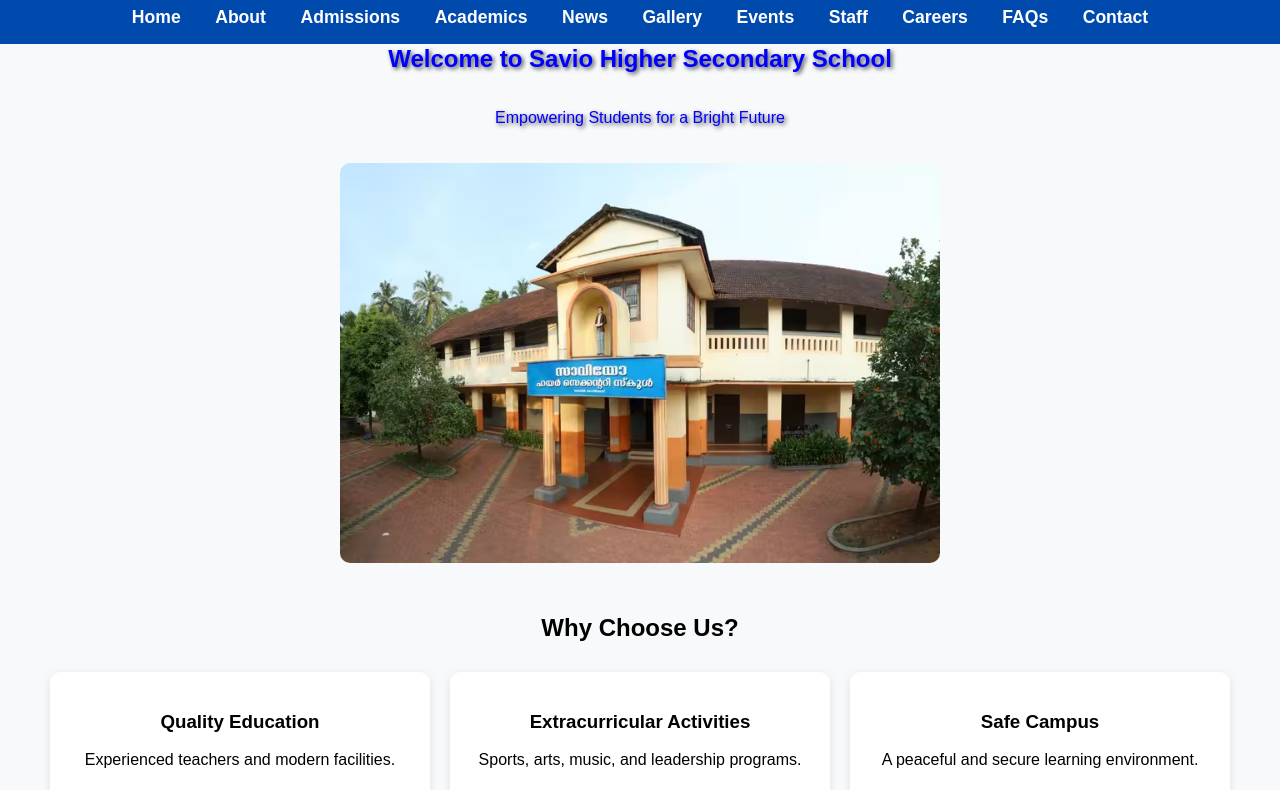
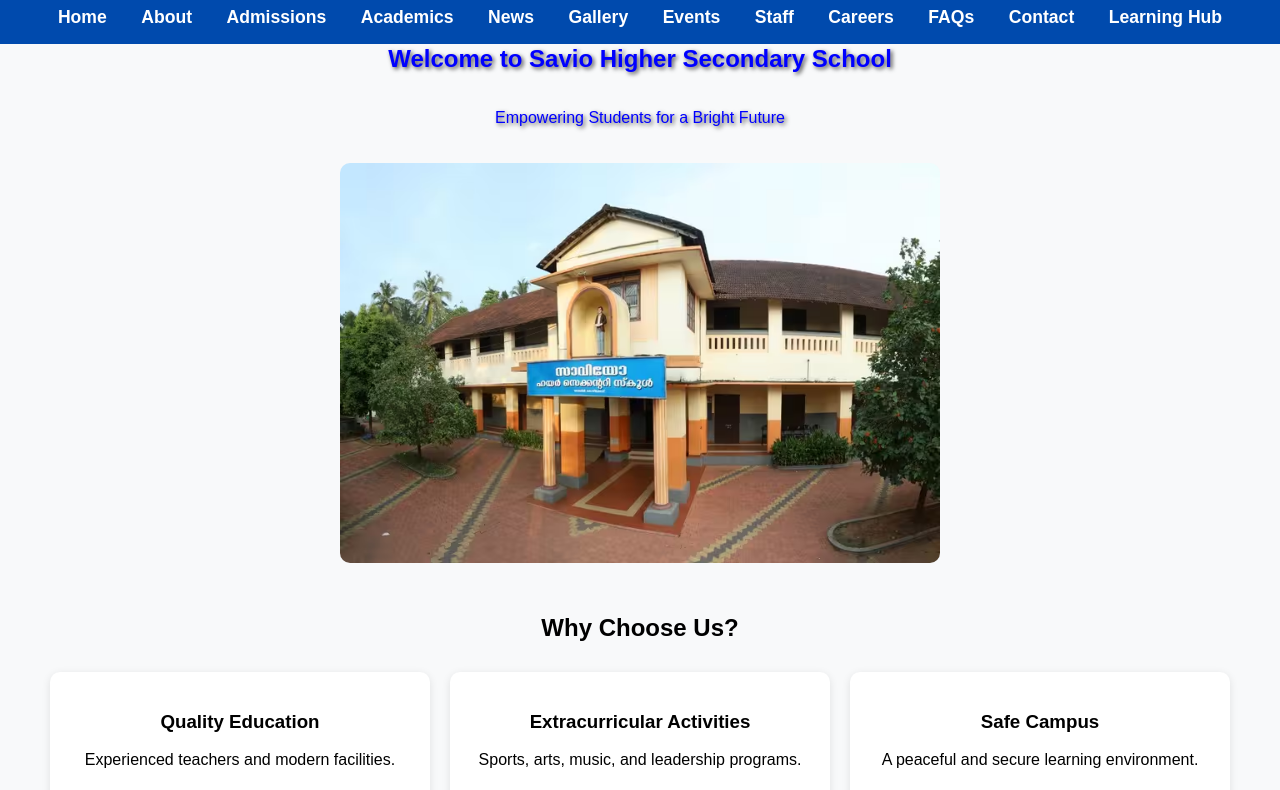
Before and after one commit to kuttettan248/Savio-HSS-model, a plain HTML site: page home.html in a window 1280 px wide. Shown: the part 89-879 px from the top of the page. Drawn offline with Linux system fonts and the light colour scheme.

Commit message:
Update home.html

```diff
--- a/home.html
+++ b/home.html
@@ -109,6 +109,7 @@ footer {
                 <li><a href="careers.html">Careers</a></li>
                 <li><a href="faq.html">FAQs</a></li>
                 <li><a href="contact.html">Contact</a></li>
+                <li><a href="learning-hub">Learning Hub</a></li>
             </ul>
         </nav>
     </header>
```
